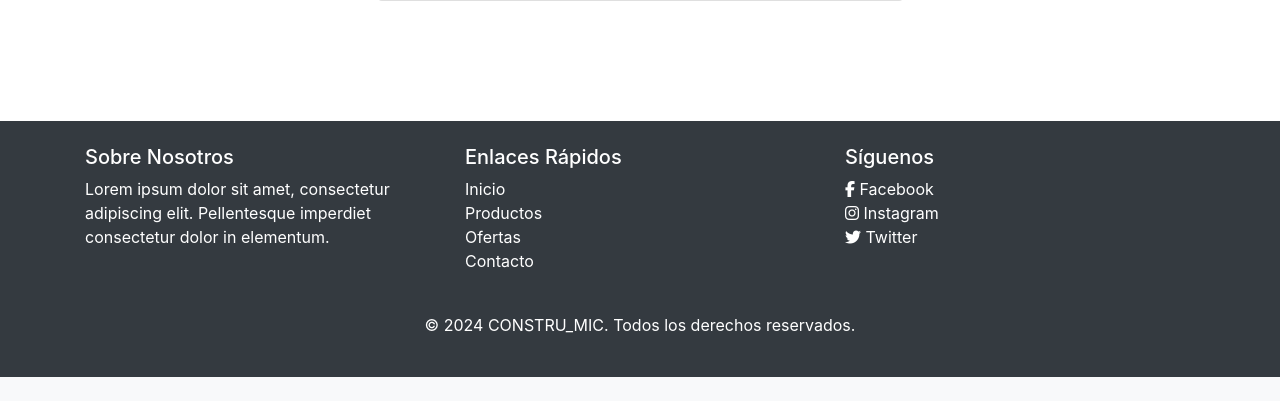
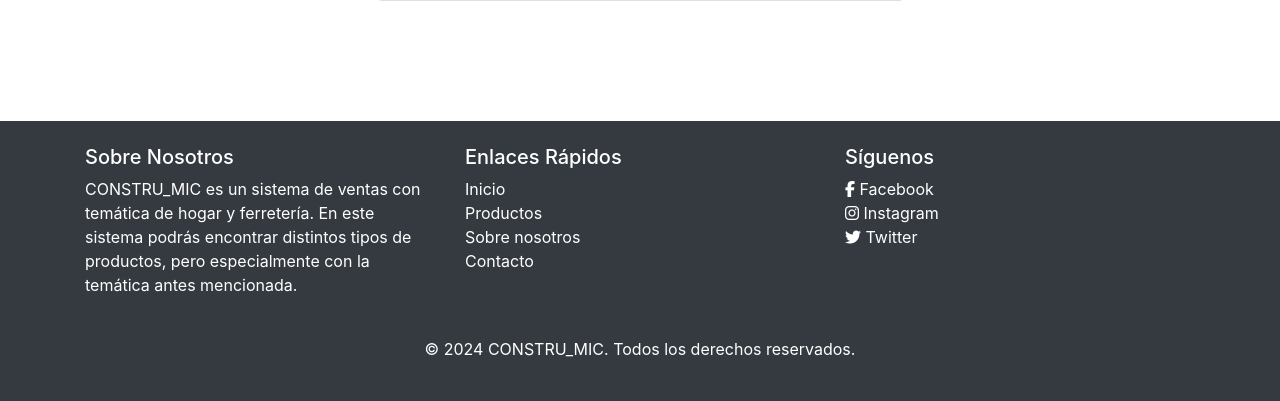
Before and after one commit to MarcosKingsDuoc/CONSTRU_MIC, a Django app: page /accounts/login/?next=/productos/admin/agregar_producto/ in a window 1280 px wide. Shown: the part 608-1009 px from the top of the page. Before the commit the page ends 985 px from the top, so only its background shows below. Run offline with Django 5.2, Linux system fonts and the light colour scheme; parts of the project's set-up code (start-up, migrations or seed data) failed here and were passed over; some libraries are stand-ins or nearby versions.

Commit message:
Actualizacion Footer
Footer ha sido rellenado con los datos respectivos

```diff
--- a/construmic/templates/base/footer.html
+++ b/construmic/templates/base/footer.html
@@ -4,15 +4,15 @@
       <div class="row">
           <div class="col-md-4">
               <h5>Sobre Nosotros</h5>
-              <p>Lorem ipsum dolor sit amet, consectetur adipiscing elit. Pellentesque imperdiet consectetur dolor in elementum.</p>
+              <p>CONSTRU_MIC es un sistema de ventas con temática de hogar y ferretería. En este sistema podrás encontrar distintos tipos de productos, pero especialmente con la temática antes mencionada.</p>
           </div>
           <div class="col-md-4">
               <h5>Enlaces Rápidos</h5>
               <ul class="list-unstyled">
-                  <li><a href="#" class="text-white">Inicio</a></li>
-                  <li><a href="#" class="text-white">Productos</a></li>
-                  <li><a href="#" class="text-white">Ofertas</a></li>
-                  <li><a href="#" class="text-white">Contacto</a></li>
+                  <li><a href="{% url 'inicio_page' %}" class="text-white">Inicio</a></li>
+                  <li><a href="{% url 'lista_productos' %}" class="text-white">Productos</a></li>
+                  <li><a href="{% url 'sobre_nosotros' %}" class="text-white">Sobre nosotros</a></li>
+                  <li><a href="{% url 'contacto_page' %}" class="text-white">Contacto</a></li>
               </ul>
           </div>
           <div class="col-md-4">
```
